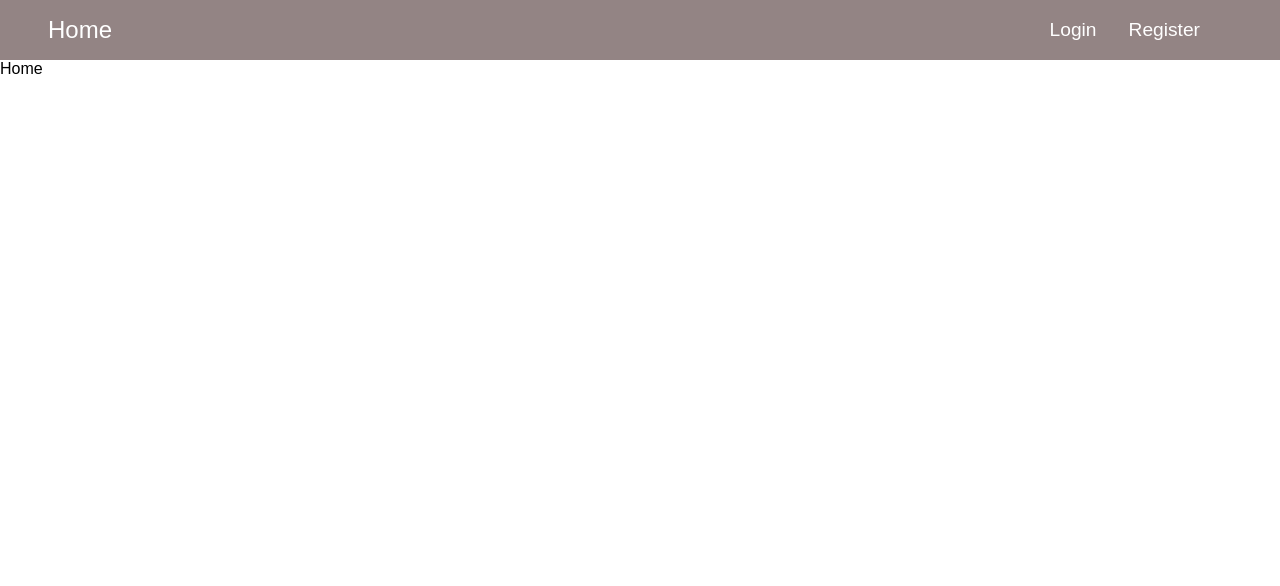
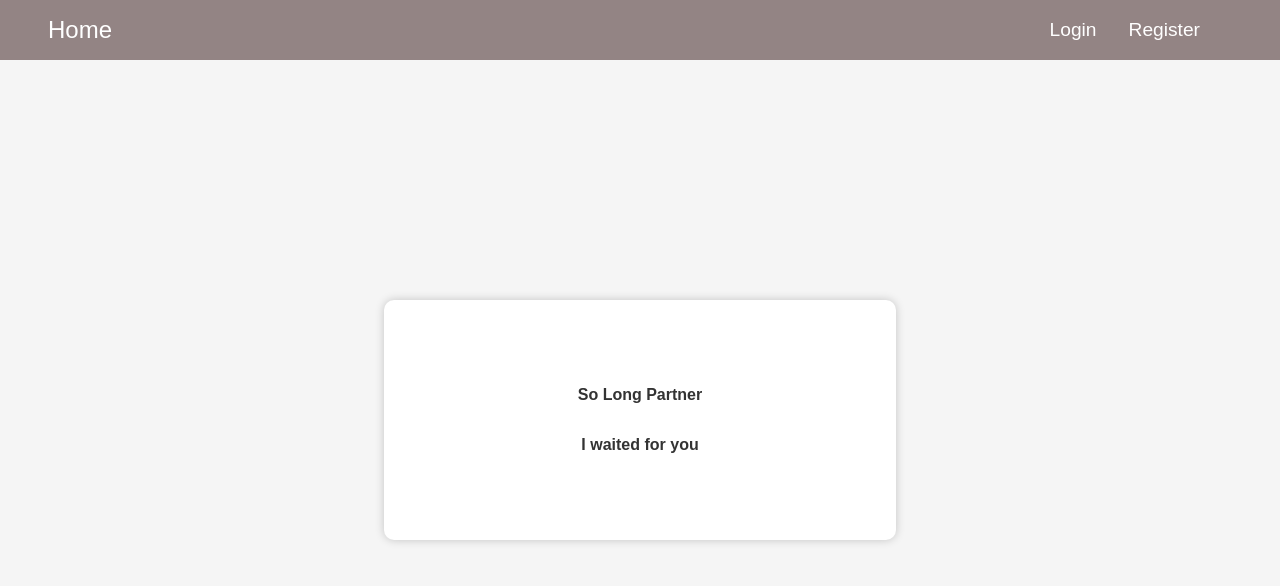
Before and after one commit to Kuwar20/backend-p, a React (Vite) app in the folder 6-sinlog/client/: page / in a window 1280 px wide. Shown: the top 586 px of the page. Built offline with nearby package versions, Linux system fonts and the light colour scheme.

Commit message:
Add main container to home page

```diff
--- a/6-sinlog/client/src/pages/home/Home.css
+++ b/6-sinlog/client/src/pages/home/Home.css
@@ -0,0 +1,23 @@
+.main {
+    display: flex;
+    flex-direction: column;
+    height: 90vh;
+    width: 100vw;
+    justify-content: center;
+    align-items: center;
+    background-color: #f5f5f5;
+    color: #333;
+}
+
+.main-container {
+    display: flex;
+    flex-direction: column;
+    align-items: center;
+    justify-content: center;
+    font-weight: bold;
+    height: 30vh;
+    width: 40vw;
+    border-radius: 10px;
+    background-color:white;
+    box-shadow: 0 0 10px 0 rgba(0, 0, 0, 0.2);
+}
--- a/6-sinlog/client/src/pages/home/Home.jsx
+++ b/6-sinlog/client/src/pages/home/Home.jsx
@@ -3,7 +3,12 @@ import './Home.css'
 
 const Home = () => {
   return (
-    <div>Home</div>
+    <div className='main'>
+      <div className='main-container'>
+        <p>So Long Partner</p>
+        <p>I waited for you</p>
+      </div>
+    </div>
   )
 }
 
```
